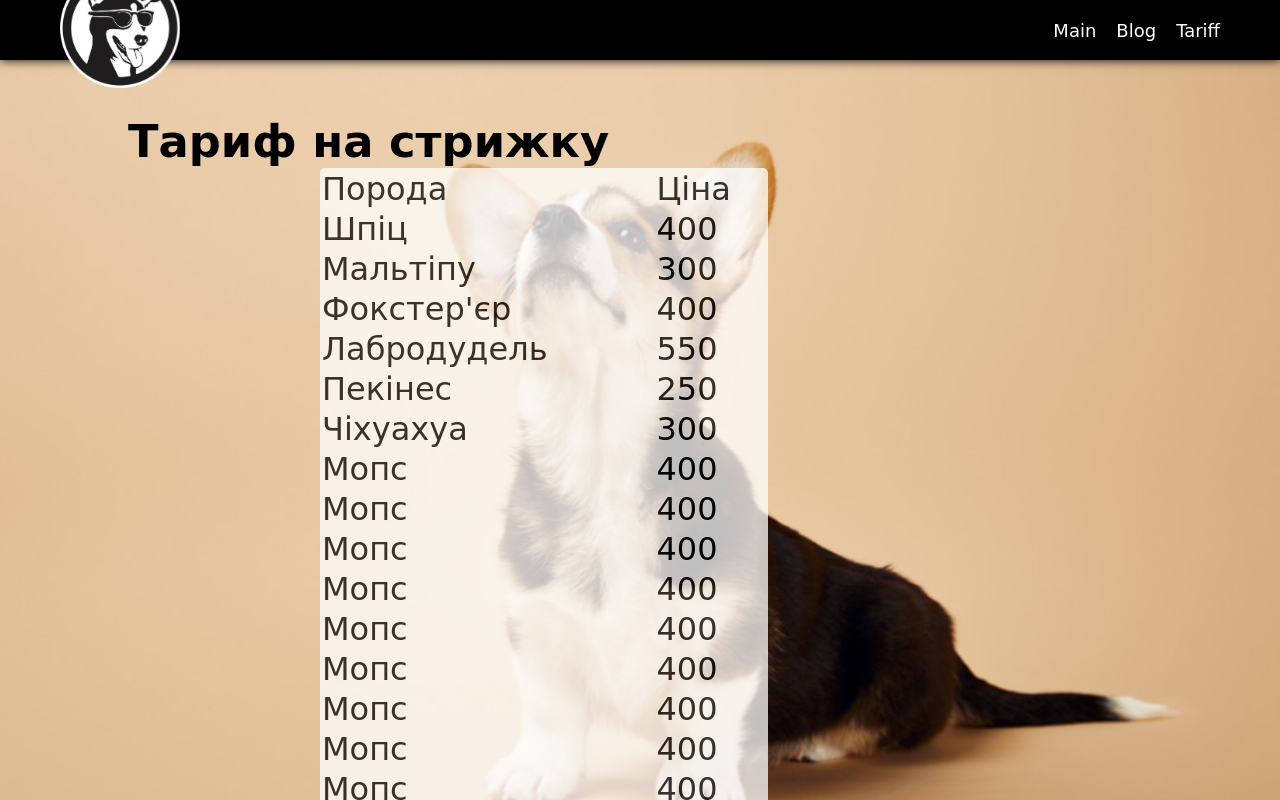
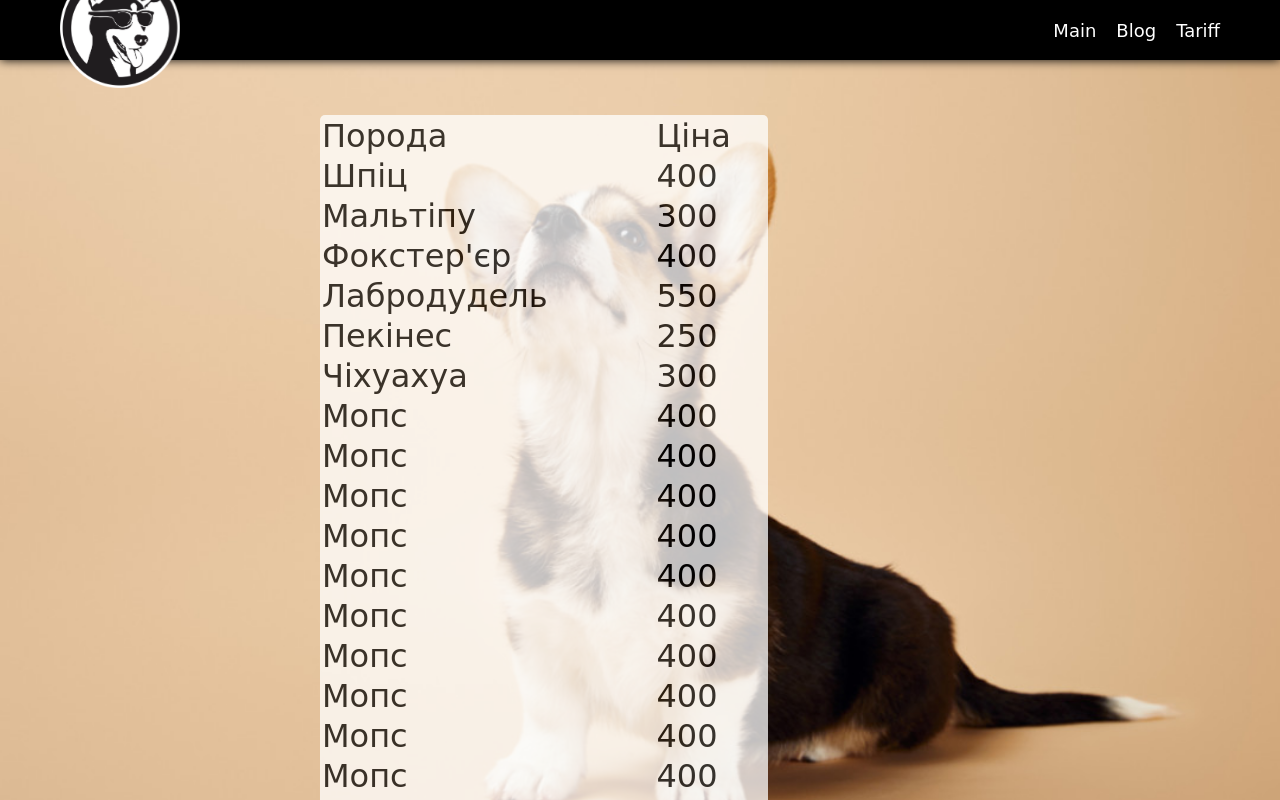
Before and after one commit to romapasternak/mysait, a plain HTML site: page Tarif.html in a window 1280 px wide. Drawn offline with Linux system fonts and the light colour scheme.

Commit message:
Update Tarif.html

```diff
--- a/Tarif.html
+++ b/Tarif.html
@@ -33,7 +33,7 @@
     <div class="footer_doun">
         <div>
             <div class="tarif">
-                <h1>Тариф на стрижку</h1>
+                <h1></h1>
             </div>
             <div class="table">
                 <TABLE border="1">
```
